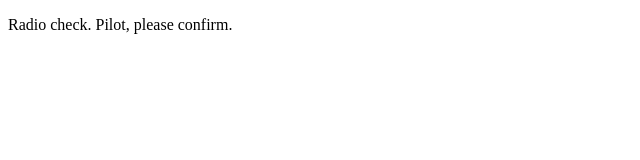
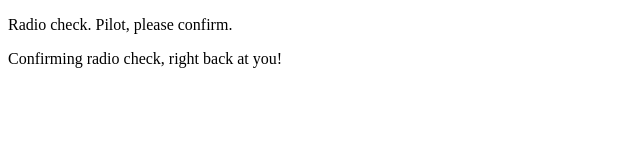
Before and after one commit to mnguyen1142/studio-13, a plain HTML site: page index.html in a window 1280 px wide. Shown: the whole page, without its empty margins (0-640 px from the left). Drawn offline with Linux system fonts and the light colour scheme.

Commit message:
Responded to radio check

```diff
--- a/index.html
+++ b/index.html
@@ -2,5 +2,6 @@
 <html>
     <body>
         <p>Radio check. Pilot, please confirm.</p>
+        <p>Confirming radio check, right back at you!</p>
     </body>
 </html>
```
